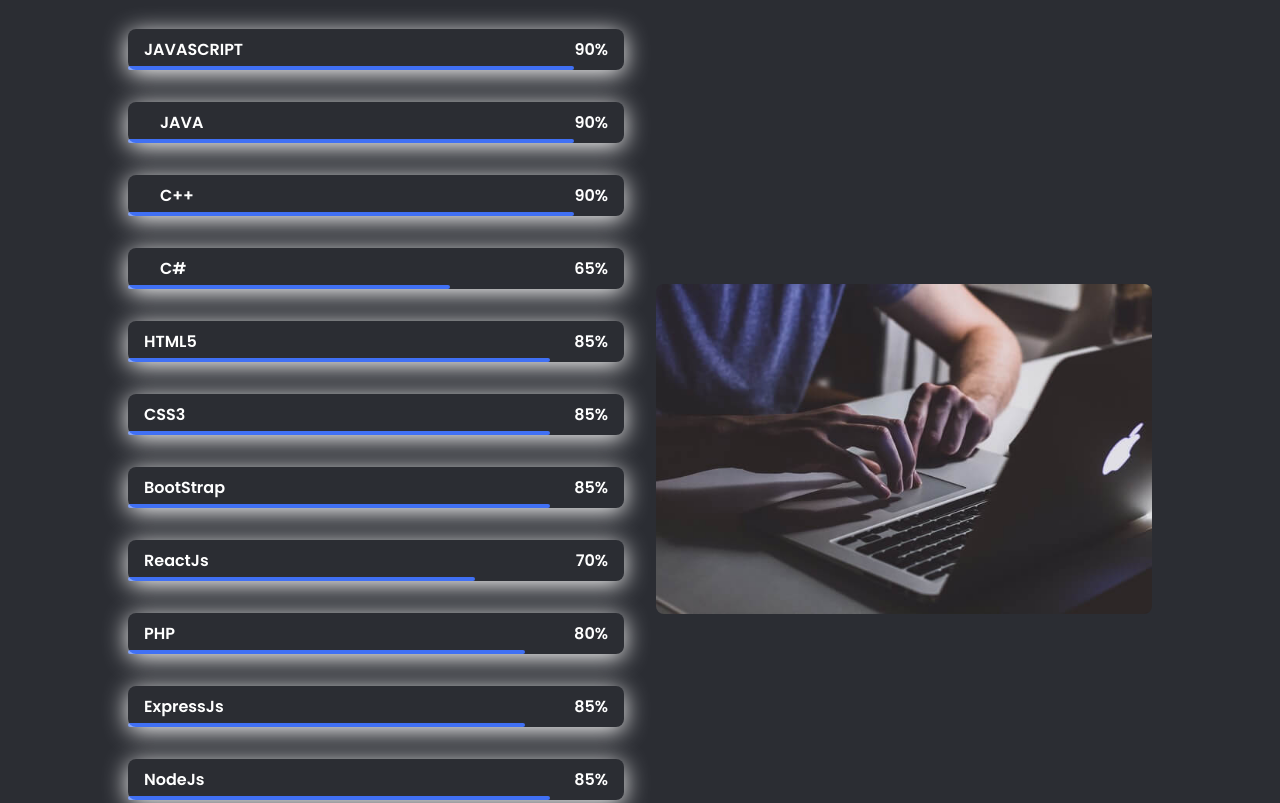
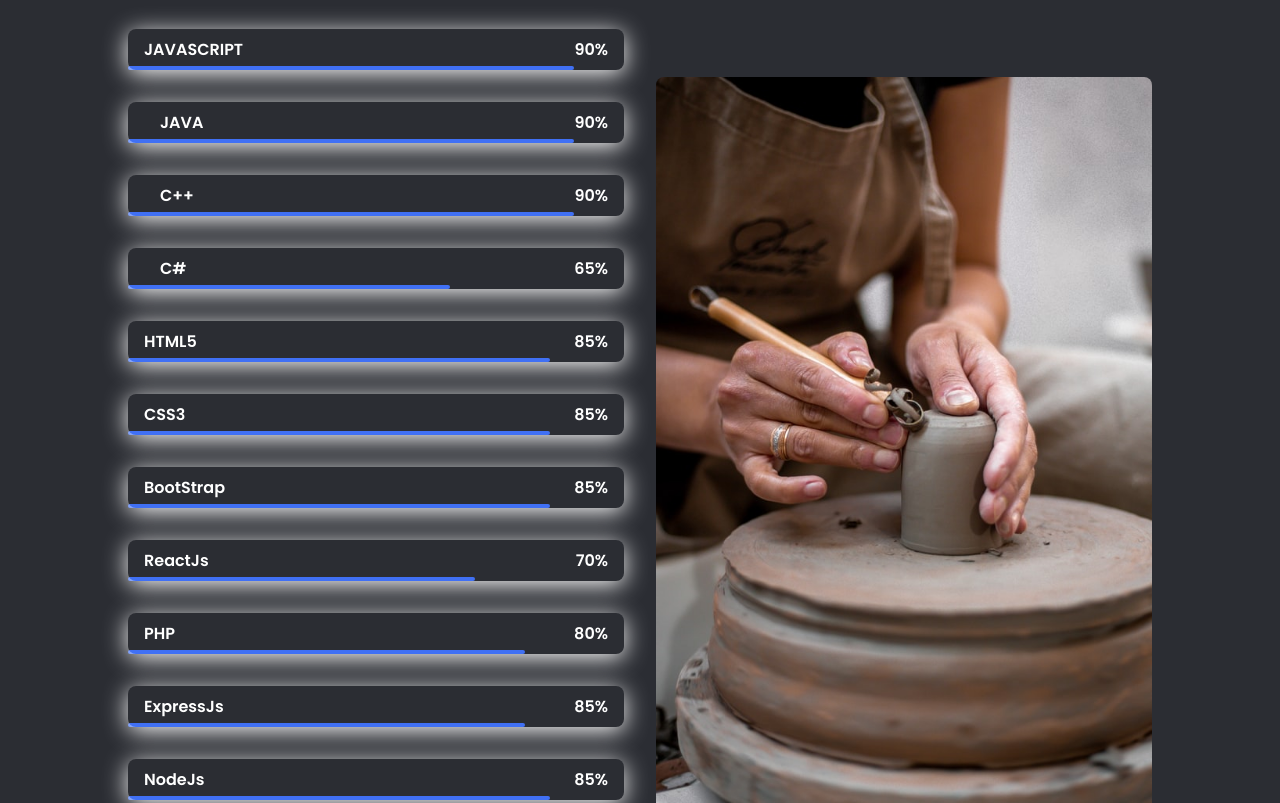
Before and after one commit to Shahin-Sheikh/shahin-sheikh.github.io, a plain HTML site: page index.html in a window 1280 px wide. Shown: the part 4686-5489 px from the top of the page. Drawn offline with nearby package versions, Linux system fonts and the light colour scheme.

Commit message:
Second Update

```diff
--- a/index.html
+++ b/index.html
@@ -366,7 +366,7 @@ Feel free to check
           </div>
 
           <div>
-            <img src="assets/img/work3.jpg" alt="" class="skills__img" />
+            <img src="assets/img/skills.jpg" alt="" class="skills__img" />
           </div>
         </div>
       </section>
```
Also changed, not shown: assets/img/skills.jpg (added).
